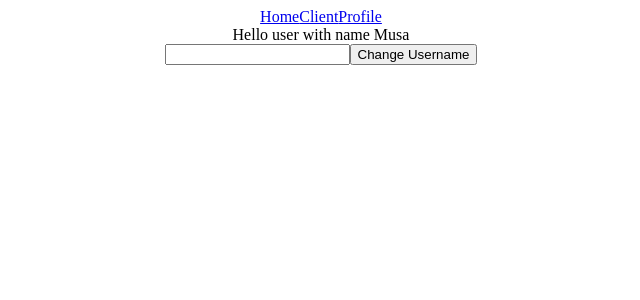
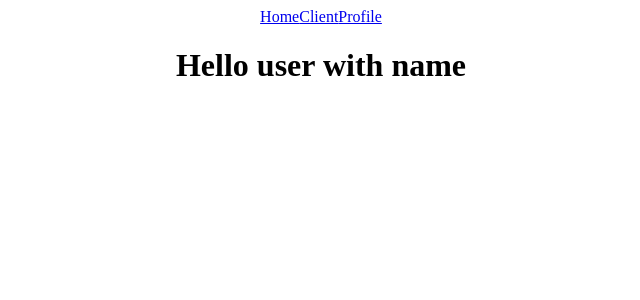
Before and after one commit to musmax/react-tutor, a React (Create React App) app: page /profile in a window 1280 px wide. Shown: the top 300 px of the page, without its empty margins (319-959 px from the left). Built offline with nearby package versions, Linux system fonts and the light colour scheme.

Commit message:
learn how to use react query to fetch API

```diff
--- a/package.json
+++ b/package.json
@@ -3,6 +3,7 @@
   "version": "0.1.0",
   "private": true,
   "dependencies": {
+    "@tanstack/react-query": "^4.35.3",
     "@testing-library/jest-dom": "^5.17.0",
     "@testing-library/react": "^13.4.0",
     "@testing-library/user-event": "^13.5.0",
--- a/src/App.js
+++ b/src/App.js
@@ -4,25 +4,31 @@ import { Home } from './pages/Home'
 import { Clients } from "./pages/Clients";
 import { Profile } from './pages/Profile';
 import { Navbar } from "./Navbar";
-import { useState } from "react";
+import {QueryClient, QueryClientProvider} from "@tanstack/react-query"
+
+const client = new QueryClient({
+  defaultOptions:  {
+    queries:{
+      refetchOnWindowFocus: false,
+    }
+  }
+});
 
 const App = () => {
-
-  const [username, setusername] = useState("Musa")
   return (
     <div className="App">
-
-      <Router>
+     <QueryClientProvider client={client}>
+     <Router>
         <Navbar />
         <Routes>
           <Route path="/" element = {<Home />} />
-          <Route path="/client" element = {<Clients username = {username} setusername = {setusername}/>} />
-          <Route path="/profile" element = {<Profile username = {username} setusername = {setusername}/>} />
+          <Route path="/client" element = {<Clients />} />
+          <Route path="/profile" element = {<Profile />} />
           <Route path="*" element = {<h2> Page not found </h2>} />
         </Routes>
       </Router>
+     </QueryClientProvider>
     </div>
-
   );
 };
 
--- a/src/pages/Home.js
+++ b/src/pages/Home.js
@@ -1,3 +1,18 @@
+import { useQuery } from "@tanstack/react-query";
+import Axios from "axios";
 export const Home = () => {
-    return('Welcome to the home page user');
-}
+  const { data, isLoading, refetch} = useQuery(["cat"], () => {
+    return Axios.get("https://catfact.ninja/fact").then((res) => res.data);
+  });
+  if (isLoading) {
+    return (
+        <h1>Loading...</h1>
+    )
+  }
+  return (
+    <div>
+      <p>The incoming data is: {data?.fact}</p>
+      <button onClick={refetch}>Refresh</button>
+    </div>
+  );
+};
--- a/src/pages/Profile.js
+++ b/src/pages/Profile.js
@@ -1,9 +1,8 @@
-import { ChangeProfile } from './ChangeProfile';
 export const Profile = (props) => {
     return (
         <div>
-            Hello user with name {props.username}
-            <ChangeProfile setusername = {props.setusername}/>
+            <h1>Hello user with name</h1>
+
         </div>
     )
 }
```
Also changed, not shown: 1 other file (tests, documents, lock files or other folders).
